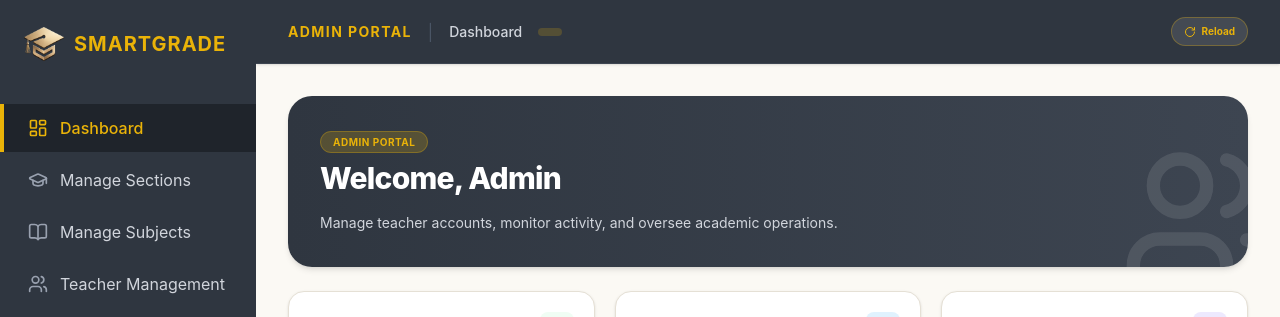
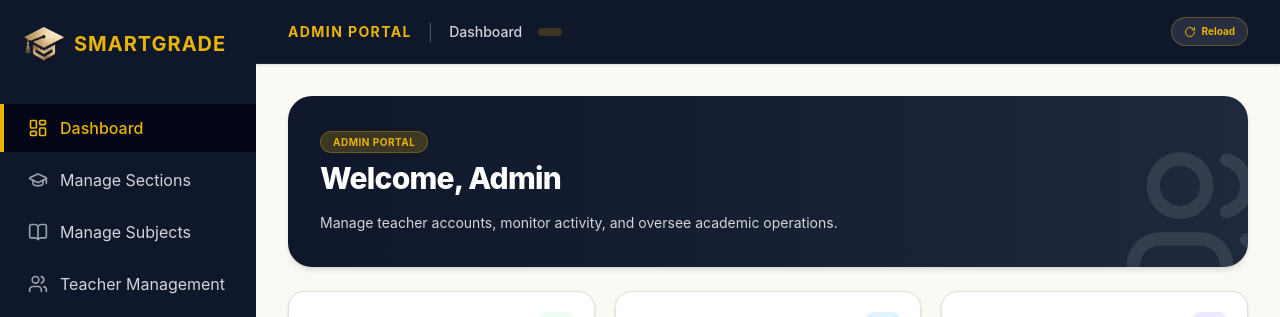
Before and after one commit to kyllegersaneba6-prog/SmartGrade, a React (Vite) app in the folder frontend/: page /admin in a window 1280 px wide. Shown: the top 317 px of the page. Built offline with nearby package versions, Linux system fonts and the light colour scheme; no server answers; sample sign-in values are in the browser's storage.

Commit message:
Dark theme sidebar & header (slate-900)

```diff
--- a/frontend/src/index.css
+++ b/frontend/src/index.css
@@ -1,9 +1,9 @@
 @import "tailwindcss";
 
 @theme {
-  --color-sidebar: #2f3640;
-  --color-sidebar-hover: #3d4551;
-  --color-sidebar-active: #1f242b;
+  --color-sidebar: #0f172a;
+  --color-sidebar-hover: #1e293b;
+  --color-sidebar-active: #020617;
   --color-gold: #eab308;
   --color-gold-hover: #ca8a04;
   --color-gold-light: #fef9c3;
```
Also changed, not shown: 1 other file (tests, documents, lock files or other folders).
